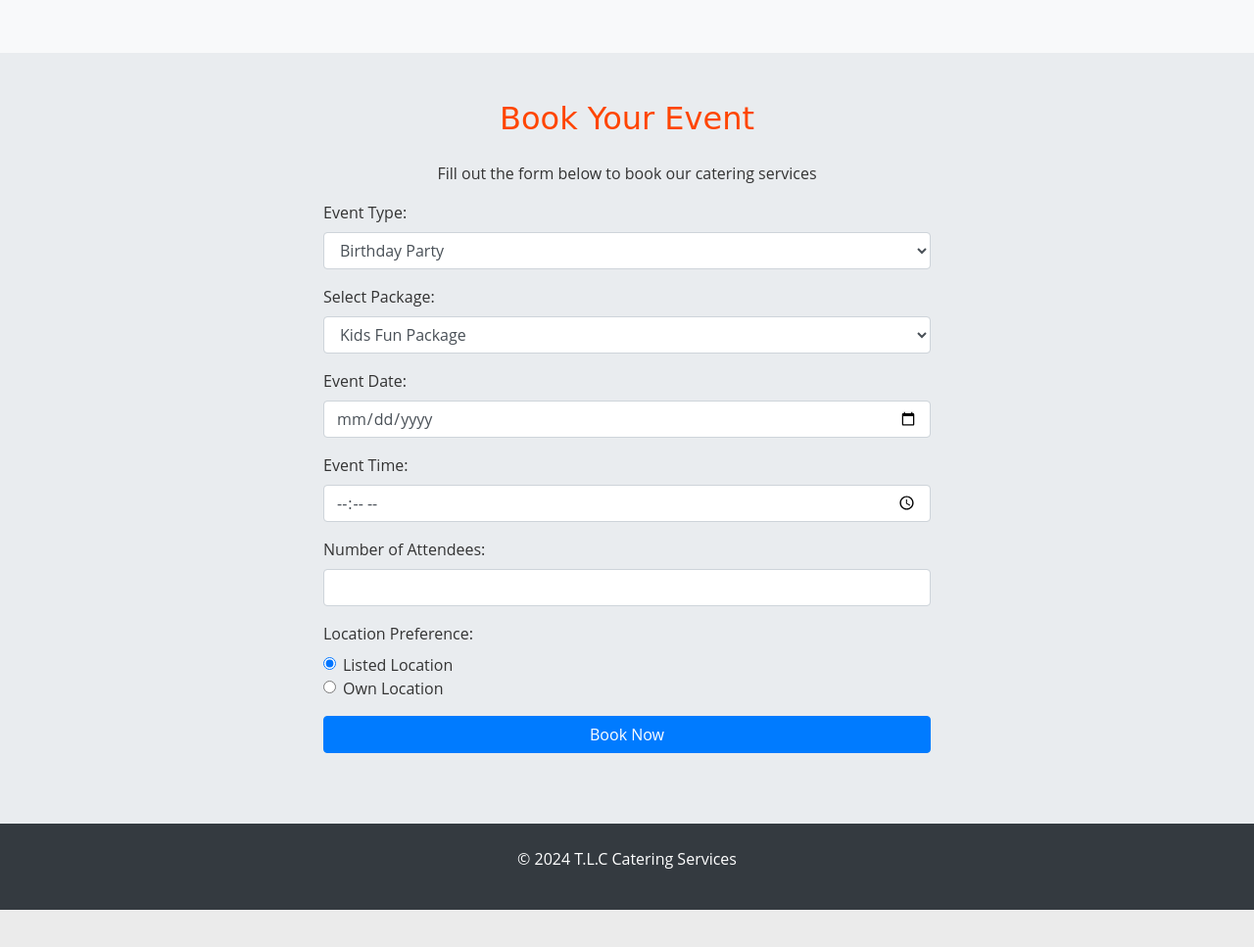
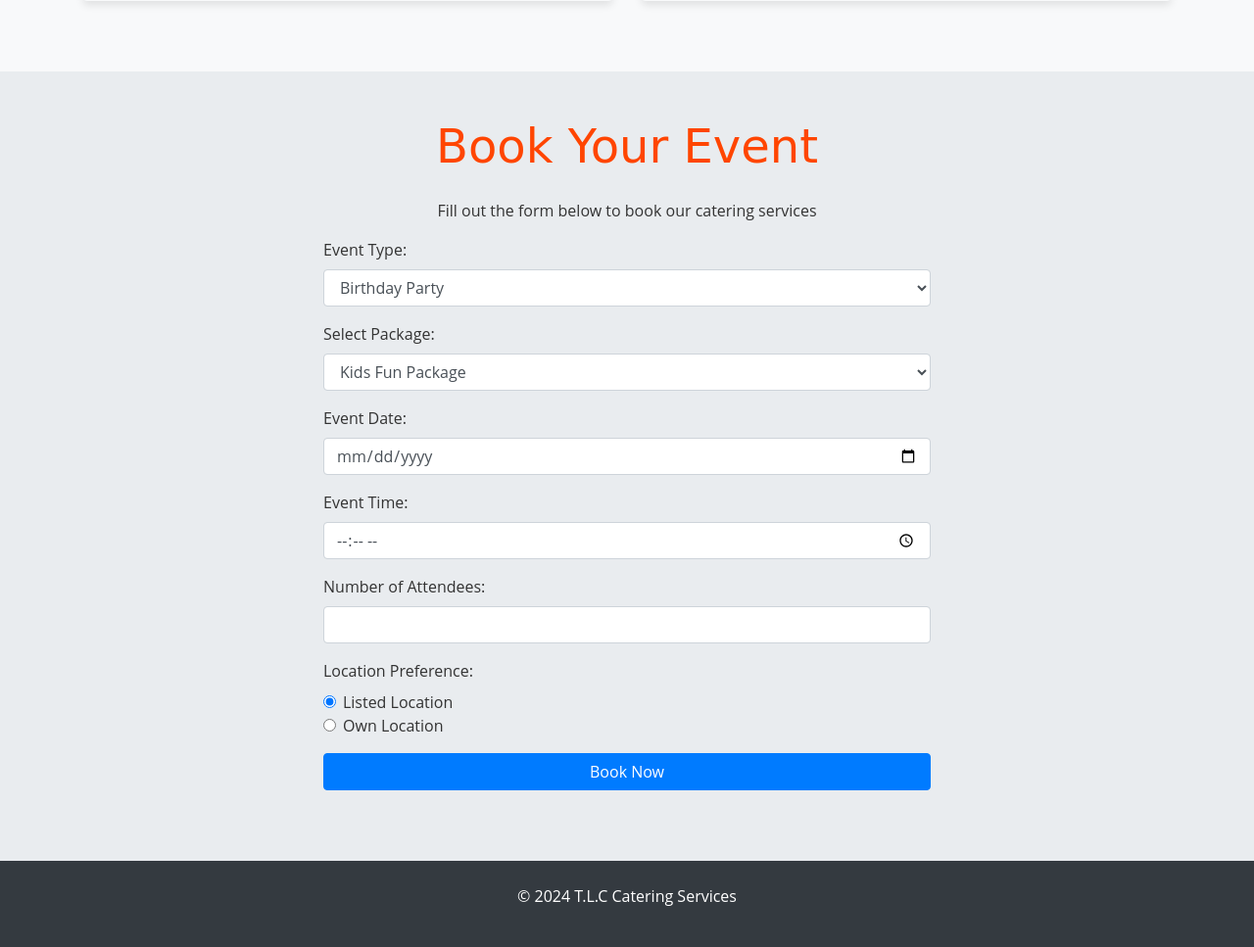
Before and after one commit to Tynoee/T.L.C_Catering_Company_Website, a Flask app: page / in a window 1280 px wide. Shown: the part 1061-2028 px from the top of the page at 98% size. Before the commit the page ends 1990 px from the top, so only its background shows below. Run offline with Flask 3, Linux system fonts and the light colour scheme; data comes from the database, SQL or seed files in the repository; some libraries are stand-ins or nearby versions.

Commit message:
Styling changes to style.css

```diff
--- a/static/styles.css
+++ b/static/styles.css
@@ -94,6 +94,7 @@
     margin-bottom: 20px;
     font-family: 'Lobster', cursive;
     color: #ff4500;
+    font-size: 3.0em;
 }
 
 #services {
```
